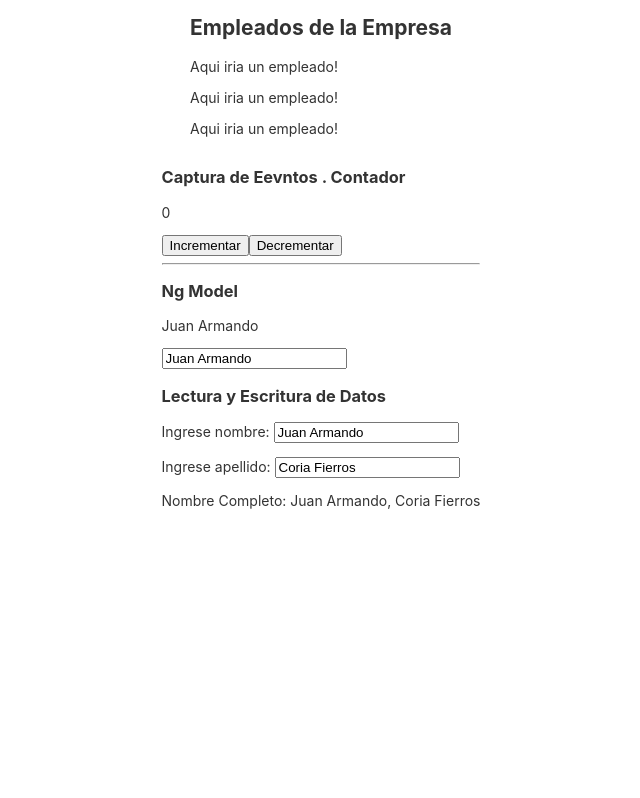
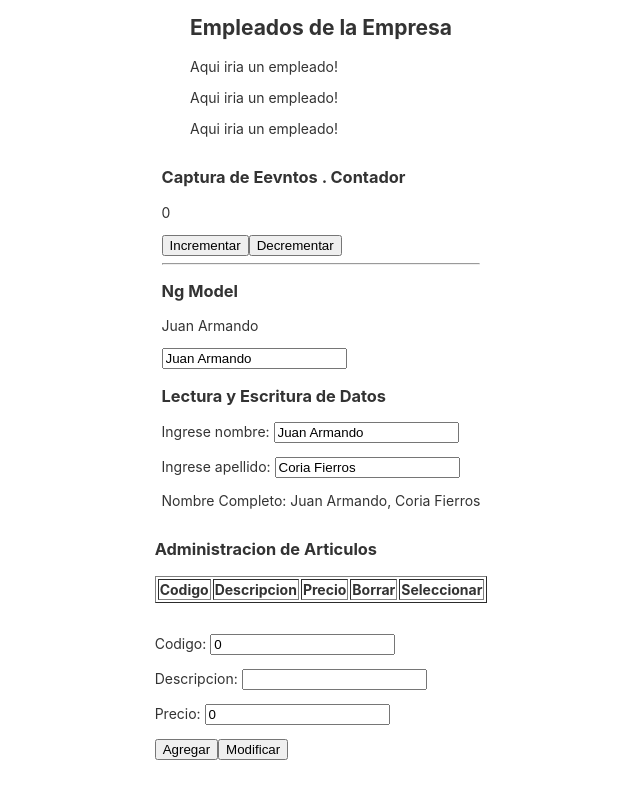
Before and after one commit to corria9/angular-practicas, an Angular app: page / in a window 1280 px wide. Shown: the part 447-1245 px from the top of the page, without its empty margins (319-959 px from the left). Before the commit the page ends 1002 px from the top, so only its background shows below. Built offline with nearby package versions, Linux system fonts and the light colour scheme.

Commit message:
Asociacion del Modelo para dataBinding

```diff
--- a/src/app/app.component.html
+++ b/src/app/app.component.html
@@ -366,3 +366,4 @@
     </div>
     <app-empleados></app-empleados>
     <app-contador></app-contador>
+    <app-tabla></app-tabla>
--- a/src/app/app.module.ts
+++ b/src/app/app.module.ts
@@ -6,13 +6,15 @@ import { EmpleadosComponent } from './empleados/empleados.component';
 import { EmpleadoComponent } from './empleado/empleado.component';
 import { ContadorComponent } from './contador/contador.component';
 import { FormsModule } from '@angular/forms';
+import { TablaComponent } from './tabla/tabla.component';
 
 @NgModule({
   declarations: [
     AppComponent,
     EmpleadosComponent,
     EmpleadoComponent,
-    ContadorComponent
+    ContadorComponent,
+    TablaComponent
   ],
   imports: [
     BrowserModule,
--- /dev/null
+++ b/src/app/tabla/tabla.component.html
@@ -0,0 +1,22 @@
+<h3>Administracion de Articulos</h3>
+<table border="1">
+    <thead>
+        <tr>
+            <th>Codigo</th>
+            <th>Descripcion</th>
+            <th>Precio</th>
+            <th>Borrar</th>
+            <th>Seleccionar</th>
+        </tr>
+    </thead>
+</table>
+<br>
+<div>
+    <p>Codigo: <input type="number" [(ngModel)]="codigo" /></p>
+    <p>Descripcion: <input type="text" [(ngModel)]="descripcion" /></p>
+    <p>Precio: <input type="number" [(ngModel)]="precio" /></p>
+    <p>
+        <button (click)="agregar()">Agregar</button>
+        <button>Modificar</button>
+    </p>
+</div>
--- /dev/null
+++ b/src/app/tabla/tabla.component.ts
@@ -0,0 +1,21 @@
+import { Component, OnInit } from '@angular/core';
+
+@Component({
+  selector: 'app-tabla',
+  templateUrl: './tabla.component.html',
+  styleUrls: ['./tabla.component.css']
+})
+export class TablaComponent {
+  articulos = [];
+  codigo = 0;
+  descripcion = '';
+  precio = 0;
+
+  agregar(){
+    if(this.codigo || this.descripcion || this.precio){
+      alert("Todos los campos son obligatorios.");
+      return;
+    }
+  }
+
+}
```
Also changed, not shown: src/app/models/articulo.model.ts (added, +10 -0 lines), src/app/tabla/tabla.component.css (added), 1 other file (tests, documents, lock files or other folders).
